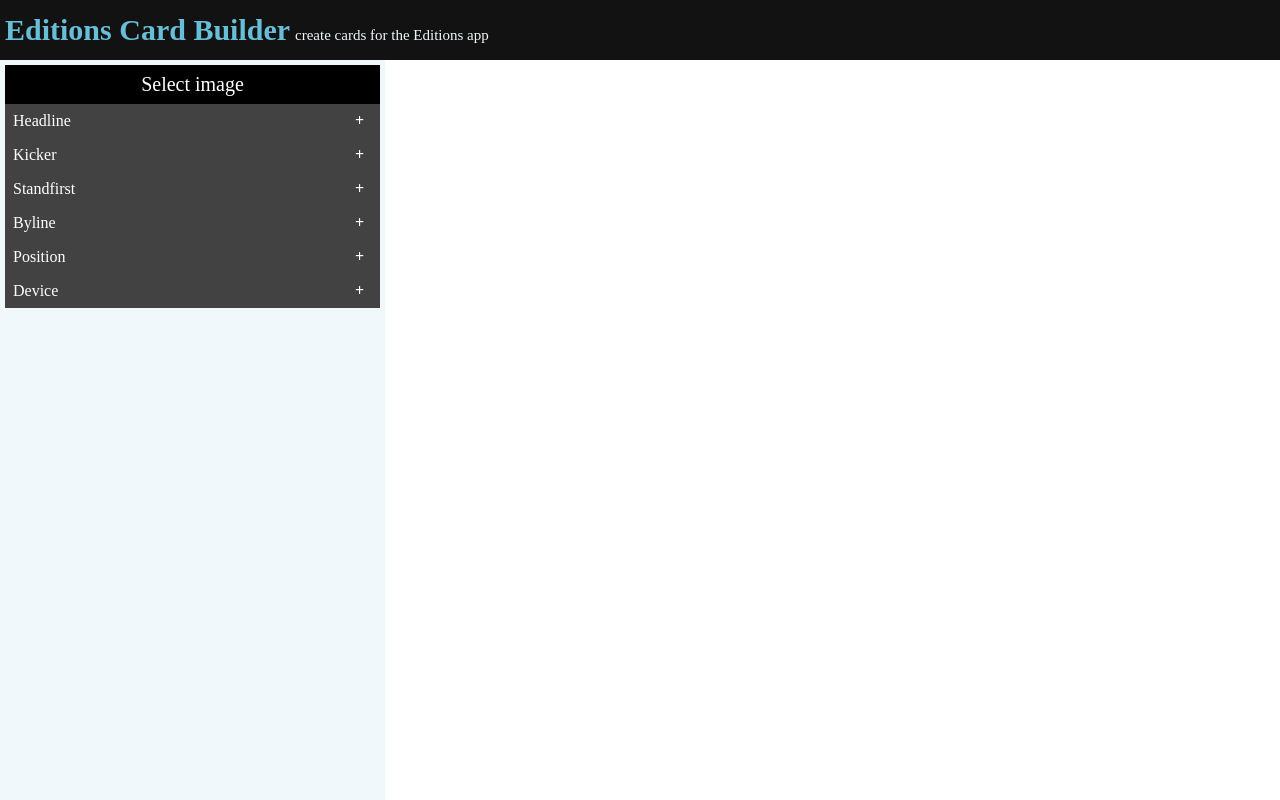
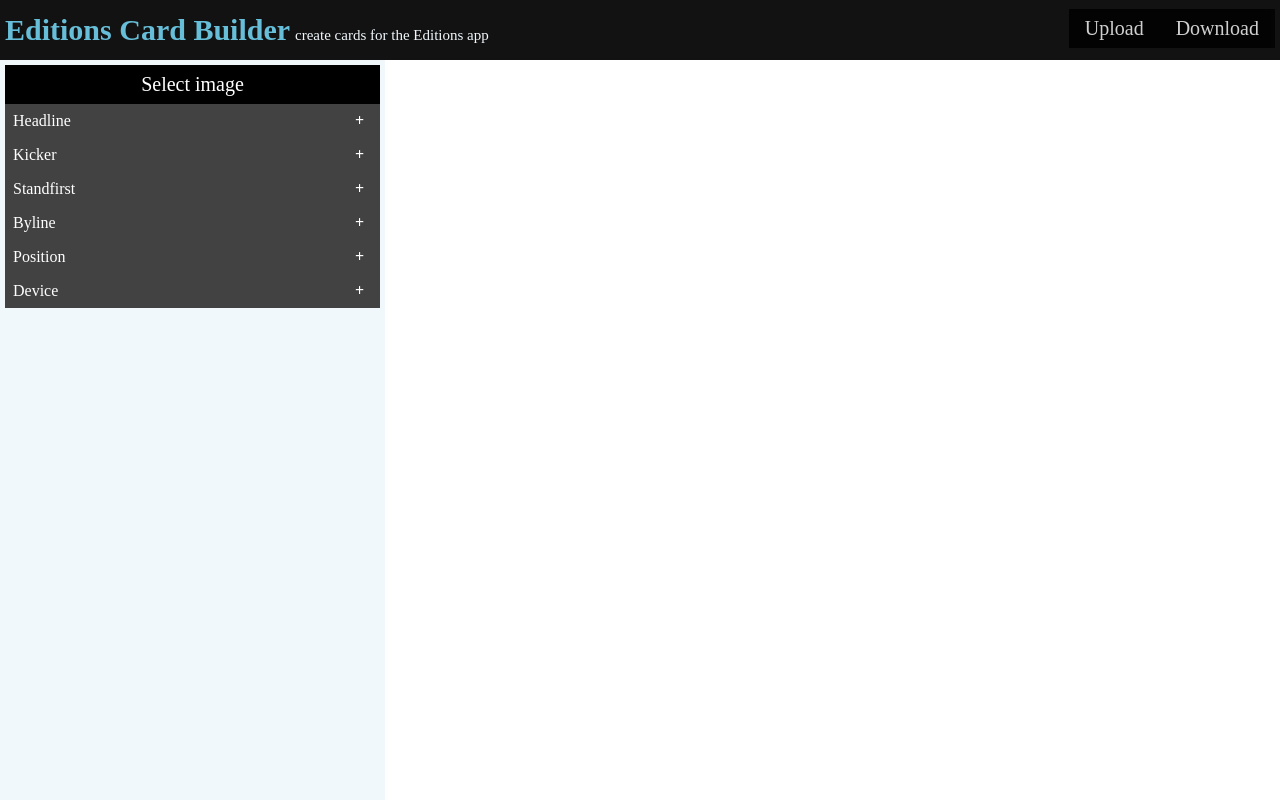
Before and after one commit to guardian/editions-card-builder, a React (Vite) app: page / in a window 1280 px wide. Built offline with nearby package versions, Linux system fonts and the light colour scheme; a web font is replaced by a local one; what @guardian/src-foundations would draw is missing.

Commit message:
Dsiables upload and download buttons on furniture changes

```diff
--- a/src/components/app.tsx
+++ b/src/components/app.tsx
@@ -32,6 +32,7 @@
 
   updateFurniture = (newFurniture: Furniture) => {
     this.setState({
+      canvasBlob: undefined,
       furniture: newFurniture
     })
   }
--- a/src/components/header.tsx
+++ b/src/components/header.tsx
@@ -70,8 +70,8 @@
       </div>
       <div>
         {!!gridLink ? <a href={gridLink} id="gridLink" target="_blank" rel="noopener noreferrer">🖼 Grid</a> : null}
-        {!!canvasBlob ? <button id="upload" onClick={uploadImage}>{uploading ? "Uploading" : "Upload"}</button>: null}
-        {!!canvasBlob ? <button id="download" onClick={downloadImage}>Download</button> : null}
+        <button id="upload" onClick={uploadImage} disabled={!canvasBlob}>{uploading ? "Uploading" : "Upload"}</button>
+        <button id="download" onClick={downloadImage} disabled={!canvasBlob}>Download</button>
       </div>
     </header>
   )
```
